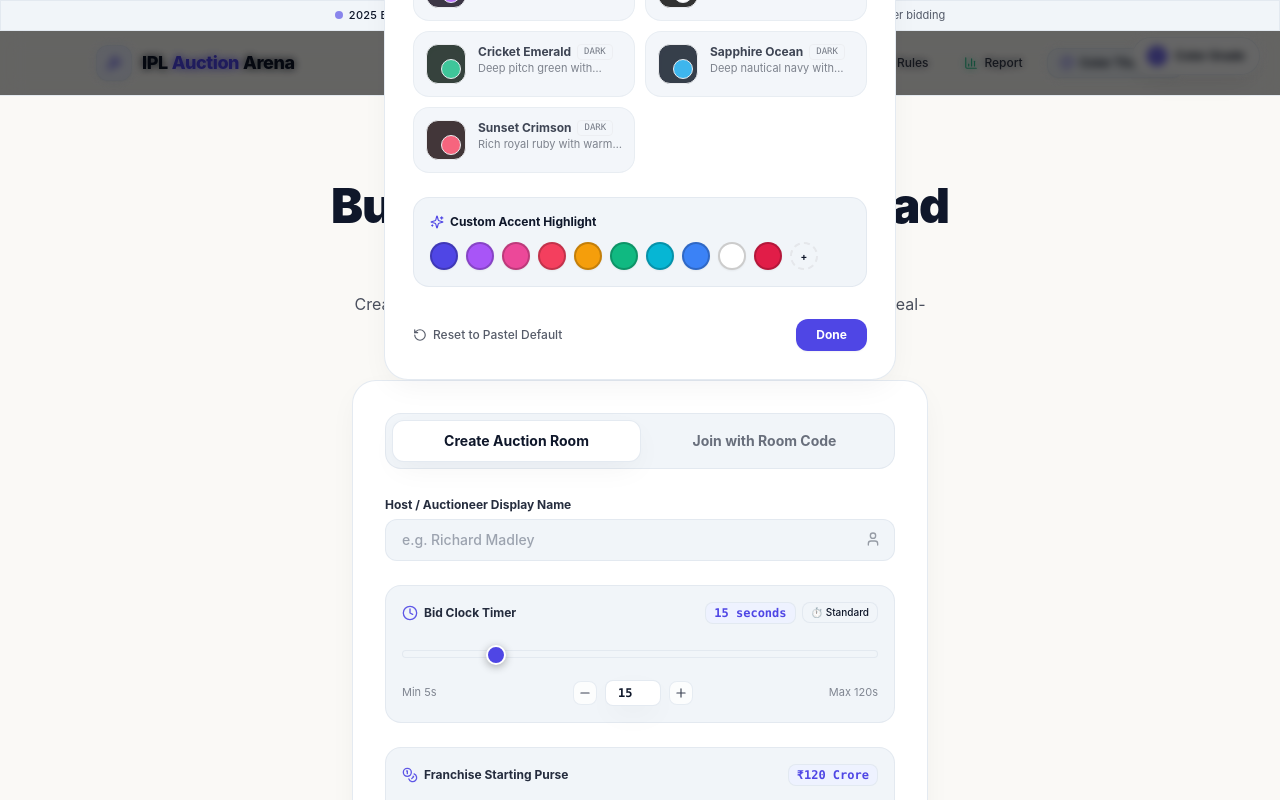
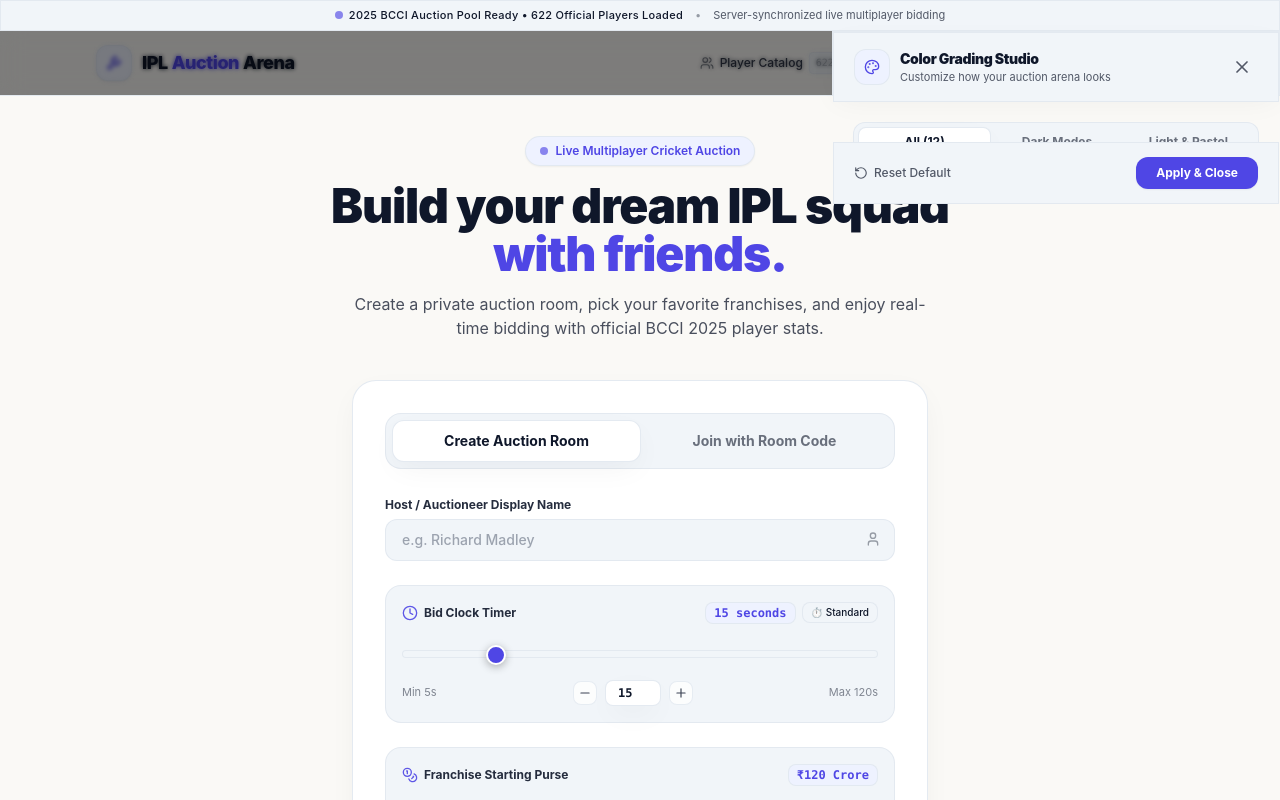
Before and after one commit to tejastp-commits/auction, a Next.js app: page / in a window 1280 px wide. Both pictures are taken after a click on the button "Color Theme". Shown: the top 800 px of the page. Built offline with nearby package versions, Linux system fonts and the light colour scheme.

Commit message:
fix(ui): convert color grader to slide-over drawer to eliminate laptop cutoffs and expand to 12 curated themes plus 16 accent swatches

```diff
--- a/src/app/globals.css
+++ b/src/app/globals.css
@@ -106,6 +106,81 @@
   --theme-accent-light: rgba(244, 63, 94, 0.2);
   --theme-accent-text: #FFFFFF;
   --theme-shadow: 0 16px 40px rgba(20, 5, 8, 0.7);
+}
+
+[data-theme="sakura"] {
+  --theme-bg: #FDF4F5;
+  --theme-surface: #FFFFFF;
+  --theme-subtle: #FCE7E9;
+  --theme-subtle-border: rgba(244, 114, 182, 0.2);
+  --theme-text: #1F1014;
+  --theme-muted: #9F6274;
+  --theme-border: rgba(244, 114, 182, 0.25);
+  --theme-accent: #EC4899;
+  --theme-accent-hover: #DB2777;
+  --theme-accent-light: #FCE7F3;
+  --theme-accent-text: #FFFFFF;
+  --theme-shadow: 0 10px 30px -5px rgba(236, 72, 153, 0.1);
+}
+
+[data-theme="sage"] {
+  --theme-bg: #F4F7F4;
+  --theme-surface: #FFFFFF;
+  --theme-subtle: #E3EBE3;
+  --theme-subtle-border: rgba(16, 185, 129, 0.2);
+  --theme-text: #0E1A12;
+  --theme-muted: #567360;
+  --theme-border: rgba(16, 185, 129, 0.25);
+  --theme-accent: #059669;
+  --theme-accent-hover: #047857;
+  --theme-accent-light: #D1FAE5;
+  --theme-accent-text: #FFFFFF;
+  --theme-shadow: 0 10px 30px -5px rgba(5, 150, 105, 0.1);
+}
+
+[data-theme="mocha"] {
+  --theme-bg: #110B08;
+  --theme-surface: #1E140F;
+  --theme-subtle: #2B1D16;
+  --theme-subtle-border: rgba(217, 119, 6, 0.2);
+  --theme-text: #FDF8F5;
+  --theme-muted: #BFA094;
+  --theme-border: rgba(217, 119, 6, 0.25);
+  --theme-accent: #D97706;
+  --theme-accent-hover: #B45309;
+  --theme-accent-light: rgba(217, 119, 6, 0.2);
+  --theme-accent-text: #FFFFFF;
+  --theme-shadow: 0 16px 40px rgba(17, 11, 8, 0.8);
+}
+
+[data-theme="glacier"] {
+  --theme-bg: #030F17;
+  --theme-surface: #071C2B;
+  --theme-subtle: #0D293D;
+  --theme-subtle-border: rgba(34, 211, 238, 0.2);
+  --theme-text: #F0FDFF;
+  --theme-muted: #67E8F9;
+  --theme-border: rgba(34, 211, 238, 0.25);
+  --theme-accent: #06B6D4;
+  --theme-accent-hover: #0891B2;
+  --theme-accent-light: rgba(6, 182, 212, 0.2);
+  --theme-accent-text: #030F17;
+  --theme-shadow: 0 16px 40px rgba(3, 15, 23, 0.8);
+}
+
+[data-theme="bumblebee"] {
+  --theme-bg: #0D0E11;
+  --theme-surface: #181920;
+  --theme-subtle: #242630;
+  --theme-subtle-border: rgba(250, 204, 21, 0.2);
+  --theme-text: #FFFFFF;
+  --theme-muted: #FDE047;
+  --theme-border: rgba(250, 204, 21, 0.25);
+  --theme-accent: #FACC15;
+  --theme-accent-hover: #EAB308;
+  --theme-accent-light: rgba(250, 204, 21, 0.2);
+  --theme-accent-text: #000000;
+  --theme-shadow: 0 16px 40px rgba(13, 14, 17, 0.8);
 }
 
 body {
@@ -240,6 +315,20 @@
   background: var(--theme-muted);
 }
 
+/* Drawer slide animation */
+@keyframes slide-in-right {
+  from {
+    transform: translateX(100%);
+  }
+  to {
+    transform: translateX(0);
+  }
+}
+
+.animate-slide-in-right {
+  animation: slide-in-right 0.25s cubic-bezier(0.16, 1, 0.3, 1) forwards;
+}
+
 /* Preserve Room & Report Card Utilities */
 .ipl-card {
   background: linear-gradient(180deg, rgba(19, 27, 46, 0.98) 0%, rgba(13, 19, 33, 0.99) 100%);
--- a/src/components/ThemeCustomizer.tsx
+++ b/src/components/ThemeCustomizer.tsx
@@ -1,7 +1,7 @@
 'use client';
 
 import { useState, useEffect } from 'react';
-import { Palette, Check, Sun, Moon, Sparkles, X, RotateCcw } from 'lucide-react';
+import { Palette, Check, X, RotateCcw, Sparkles } from 'lucide-react';
 
 export interface ThemeOption {
   id: string;
@@ -77,25 +77,78 @@
     accentPreview: '#F43F5E',
     description: 'Rich royal ruby with warm coral highlights',
   },
+  {
+    id: 'sakura',
+    name: 'Sakura Blossom',
+    category: 'light',
+    bgPreview: '#FDF4F5',
+    surfacePreview: '#FFFFFF',
+    accentPreview: '#EC4899',
+    description: 'Soft Japanese cherry blossom pink & light rose',
+  },
+  {
+    id: 'sage',
+    name: 'Nordic Sage',
+    category: 'light',
+    bgPreview: '#F4F7F4',
+    surfacePreview: '#FFFFFF',
+    accentPreview: '#059669',
+    description: 'Calm Scandinavian eucalyptus & pastel jade',
+  },
+  {
+    id: 'mocha',
+    name: 'Warm Mocha',
+    category: 'dark',
+    bgPreview: '#110B08',
+    surfacePreview: '#1E140F',
+    accentPreview: '#D97706',
+    description: 'Warm dark espresso with rich amber caramel',
+  },
+  {
+    id: 'glacier',
+    name: 'Glacier Cyan',
+    category: 'dark',
+    bgPreview: '#030F17',
+    surfacePreview: '#071C2B',
+    accentPreview: '#06B6D4',
+    description: 'Deep Arctic night with ice-cold cyan glow',
+  },
+  {
+    id: 'bumblebee',
+    name: 'Electric Yellow',
+    category: 'dark',
+    bgPreview: '#0D0E11',
+    surfacePreview: '#181920',
+    accentPreview: '#FACC15',
+    description: 'Charcoal graphite with electric bumblebee gold',
+  },
 ];
 
+// Expanded 16 Curated Swatches
 const ACCENT_SWATCHES = [
   '#4F46E5', // Indigo
   '#A855F7', // Purple
+  '#7C3AED', // Deep Violet
   '#EC4899', // Pink
   '#F43F5E', // Rose
-  '#F59E0B', // Amber
+  '#E11D48', // Crimson Red
+  '#F59E0B', // Amber Gold
+  '#FACC15', // Electric Yellow
   '#10B981', // Emerald
+  '#059669', // Mint
+  '#84CC16', // Lime
   '#06B6D4', // Cyan
-  '#3B82F6', // Blue
-  '#FFFFFF', // White
-  '#E11D48', // Crimson
+  '#0EA5E9', // Sky Blue
+  '#3B82F6', // Cobalt Blue
+  '#F97316', // Neon Orange
+  '#FFFFFF', // Pure White
 ];
 
 export default function ThemeCustomizer() {
   const [isOpen, setIsOpen] = useState(false);
   const [activeTheme, setActiveTheme] = useState<string>('pastel');
   const [customAccent, setCustomAccent] = useState<string>('');
+  const [activeCategory, setActiveCategory] = useState<'all' | 'dark' | 'light'>('all');
 
   // Helper to calculate contrast text color (black or white)
   const getContrastColor = (hex: string) => {
@@ -159,6 +212,11 @@
     applyTheme('pastel');
   };
 
+  const filteredThemes = PRESET_THEMES.filter((t) => {
+    if (activeCategory === 'all') return true;
+    return t.category === activeCategory;
+  });
+
   return (
     <>
       {/* HEADER LAUNCH BUTTON */}
@@ -173,7 +231,7 @@
         <span className="w-2 h-2 rounded-full theme-btn-primary ml-0.5" />
       </button>
 
-      {/* FLOATING ACTION PILL (BOTTOM CORNER) */}
+      {/* FLOATING ACTION PILL (BOTTOM-RIGHT CORNER) */}
       <div className="fixed bottom-5 right-5 z-40">
         <button
           type="button"
@@ -187,25 +245,32 @@
         </button>
       </div>
 
-      {/* MODAL / DRAWER */}
+      {/* SLIDE-OVER DRAWER (NEVER CLIPPED ON LAPTOPS) */}
       {isOpen && (
-        <div className="fixed inset-0 z-50 flex items-center justify-center p-4 bg-black/60 backdrop-blur-sm animate-fade-in">
+        <div className="fixed inset-0 z-50 overflow-hidden">
+          {/* Subtle backdrop overlay */}
           <div
-            className="w-full max-w-lg theme-card rounded-3xl p-6 sm:p-7 shadow-2xl relative border theme-border max-h-[90vh] overflow-y-auto"
+            className="fixed inset-0 bg-black/50 backdrop-blur-[2px] transition-opacity"
+            onClick={() => setIsOpen(false)}
+          />
+
+          <div className="fixed inset-y-0 right-0 max-w-full flex pl-4 sm:pl-10">
+            <aside
+              className="w-screen max-w-md h-full flex flex-col theme-card border-l theme-border shadow-2xl animate-slide-in-right relative"
               onClick={(e) => e.stopPropagation()}
             >
-            {/* Header */}
-            <div className="flex items-center justify-between pb-4 border-b theme-border mb-5">
+              {/* STICKY HEADER */}
+              <div className="px-5 py-4 border-b theme-border flex items-center justify-between shrink-0 theme-subtle-box">
                 <div className="flex items-center gap-2.5">
                   <div className="w-9 h-9 rounded-xl theme-accent-badge flex items-center justify-center">
                     <Palette className="w-4 h-4 theme-accent-text" />
                   </div>
                   <div>
-                  <h3 className="text-base font-black tracking-tight">
-                    Website Color Grading
+                    <h3 className="text-sm font-black tracking-tight">
+                      Color Grading Studio
                     </h3>
-                  <p className="text-xs opacity-70">
-                    Choose presets or customize colors to match your taste.
+                    <p className="text-[11px] opacity-70">
+                      Customize how your auction arena looks
                     </p>
                   </div>
                 </div>
@@ -214,61 +279,100 @@
                   type="button"
                   onClick={() => setIsOpen(false)}
                   className="p-1.5 rounded-xl opacity-70 hover:opacity-100 hover:bg-slate-500/10 transition-all cursor-pointer"
+                  title="Close Color Studio"
                 >
                   <X className="w-5 h-5" />
                 </button>
               </div>
 
-            {/* PRESET THEMES GRID */}
-            <div className="space-y-3 mb-6">
+              {/* SCROLLABLE BODY (PERFECT FOR ALL LAPTOPS) */}
+              <div className="flex-1 overflow-y-auto px-5 py-5 space-y-6 overscroll-contain">
+                {/* CATEGORY FILTER PILLS */}
+                <div className="flex rounded-xl theme-subtle-box p-1 border theme-border">
+                  <button
+                    type="button"
+                    onClick={() => setActiveCategory('all')}
+                    className={`flex-1 py-1.5 text-xs font-bold rounded-lg transition-all cursor-pointer ${
+                      activeCategory === 'all'
+                        ? 'theme-card shadow-sm font-black'
+                        : 'opacity-60 hover:opacity-100'
+                    }`}
+                  >
+                    All ({PRESET_THEMES.length})
+                  </button>
+                  <button
+                    type="button"
+                    onClick={() => setActiveCategory('dark')}
+                    className={`flex-1 py-1.5 text-xs font-bold rounded-lg transition-all cursor-pointer ${
+                      activeCategory === 'dark'
+                        ? 'theme-card shadow-sm font-black'
+                        : 'opacity-60 hover:opacity-100'
+                    }`}
+                  >
+                    Dark Modes
+                  </button>
+                  <button
+                    type="button"
+                    onClick={() => setActiveCategory('light')}
+                    className={`flex-1 py-1.5 text-xs font-bold rounded-lg transition-all cursor-pointer ${
+                      activeCategory === 'light'
+                        ? 'theme-card shadow-sm font-black'
+                        : 'opacity-60 hover:opacity-100'
+                    }`}
+                  >
+                    Light & Pastel
+                  </button>
+                </div>
+
+                {/* 12 PRESET THEMES LIST */}
+                <div className="space-y-2.5">
                   <div className="flex items-center justify-between text-xs font-bold uppercase tracking-wider opacity-75">
-                <span>Curated Color Themes</span>
+                    <span>Preset Themes</span>
                     <span className="text-[10px] font-mono lowercase opacity-60">
-                  {PRESET_THEMES.length} options
+                      live preview
                     </span>
                   </div>
 
-              <div className="grid grid-cols-1 sm:grid-cols-2 gap-2.5">
-                {PRESET_THEMES.map((theme) => {
+                  <div className="grid grid-cols-1 sm:grid-cols-2 gap-2">
+                    {filteredThemes.map((theme) => {
                       const isSelected = activeTheme === theme.id;
                       return (
                         <button
                           key={theme.id}
                           type="button"
                           onClick={() => applyTheme(theme.id)}
-                      className={`p-3 rounded-2xl border text-left transition-all flex items-start gap-3 cursor-pointer ${
+                          className={`p-2.5 rounded-xl border text-left transition-all flex items-start gap-2.5 cursor-pointer ${
                             isSelected
-                          ? 'ring-2 ring-indigo-500 border-transparent shadow-md'
+                              ? 'ring-2 ring-[var(--theme-accent)] border-transparent shadow-md'
                               : 'theme-subtle-box opacity-80 hover:opacity-100'
                           }`}
                         >
-                      {/* Color Preview Swatch */}
+                          {/* Color Swatch Preview */}
                           <div
-                        className="w-10 h-10 rounded-xl shrink-0 flex items-center justify-center border shadow-inner relative overflow-hidden"
+                            className="w-8 h-8 rounded-lg shrink-0 flex items-center justify-center border shadow-inner relative overflow-hidden"
                             style={{ backgroundColor: theme.bgPreview }}
                           >
                             <div
-                          className="w-5 h-5 rounded-full absolute bottom-1 right-1 border"
+                              className="w-3.5 h-3.5 rounded-full absolute bottom-0.5 right-0.5 border"
                               style={{ backgroundColor: theme.accentPreview }}
                             />
                             {isSelected && (
                               <Check
-                            className="w-4 h-4 relative z-10"
-                            style={{ color: theme.category === 'dark' ? '#FFFFFF' : '#000000' }}
+                                className="w-3.5 h-3.5 relative z-10"
+                                style={{
+                                  color: theme.category === 'dark' ? '#FFFFFF' : '#000000',
+                                }}
                               />
                             )}
                           </div>
 
                           <div className="min-w-0 flex-1">
-                        <div className="flex items-center gap-1.5">
+                            <div className="flex items-center justify-between">
                               <span className="text-xs font-bold truncate">
                                 {theme.name}
                               </span>
-                          <span className="text-[9px] px-1.5 py-0.2 rounded font-mono uppercase opacity-70 border">
-                            {theme.category}
-                          </span>
                             </div>
-                        <p className="text-[11px] opacity-65 leading-tight mt-0.5 line-clamp-1">
+                            <p className="text-[10px] opacity-65 leading-tight line-clamp-1 mt-0.5">
                               {theme.description}
                             </p>
                           </div>
@@ -278,12 +382,12 @@
                   </div>
                 </div>
 
-            {/* CUSTOM ACCENT COLOR PICKER */}
-            <div className="p-4 rounded-2xl theme-subtle-box border theme-border space-y-3 mb-6">
+                {/* 16 CUSTOM ACCENT COLOR SWATCHES */}
+                <div className="p-4 rounded-2xl theme-subtle-box border theme-border space-y-3">
                   <div className="flex items-center justify-between text-xs font-bold">
                     <span className="flex items-center gap-1.5">
                       <Sparkles className="w-3.5 h-3.5 theme-accent-text" />
-                  <span>Custom Accent Highlight</span>
+                      <span>Custom Accent Color (16 Swatches)</span>
                     </span>
                     {customAccent && (
                       <span className="text-[10px] font-mono px-2 py-0.5 rounded theme-accent-badge font-bold uppercase">
@@ -292,16 +396,17 @@
                     )}
                   </div>
 
-              <div className="flex flex-wrap items-center gap-2">
+                  <div className="grid grid-cols-8 gap-2">
                     {ACCENT_SWATCHES.map((color) => (
                       <button
                         key={color}
                         type="button"
                         onClick={() => applyTheme(activeTheme, color)}
-                    className="w-7 h-7 rounded-full border-2 transition-transform hover:scale-110 active:scale-95 flex items-center justify-center cursor-pointer shadow-sm"
+                        className="w-7 h-7 rounded-full border-2 transition-transform hover:scale-115 active:scale-95 flex items-center justify-center cursor-pointer shadow-sm mx-auto"
                         style={{
                           backgroundColor: color,
-                      borderColor: customAccent === color ? '#FFFFFF' : 'rgba(0,0,0,0.2)',
+                          borderColor:
+                            customAccent === color ? 'var(--theme-text)' : 'rgba(0,0,0,0.2)',
                         }}
                         title={color}
                       >
@@ -313,32 +418,35 @@
                         )}
                       </button>
                     ))}
+                  </div>
 
-                {/* HTML Native Color Picker */}
-                <label
-                  className="w-7 h-7 rounded-full border-2 border-dashed flex items-center justify-center cursor-pointer hover:scale-110 transition-transform relative overflow-hidden"
-                  title="Pick Any Custom Color"
-                >
+                  {/* HTML NATIVE COLOR PICKER */}
+                  <div className="pt-2 border-t theme-border flex items-center justify-between">
+                    <span className="text-[11px] opacity-70">
+                      Pick any custom HEX color:
+                    </span>
+                    <label className="inline-flex items-center gap-2 px-3 py-1 rounded-lg border theme-border theme-card cursor-pointer hover:opacity-90 transition-all text-xs font-bold">
                       <input
                         type="color"
                         value={customAccent || '#4F46E5'}
                         onChange={(e) => applyTheme(activeTheme, e.target.value)}
-                    className="opacity-0 absolute inset-0 cursor-pointer w-full h-full"
+                        className="w-4 h-4 rounded cursor-pointer border-0 p-0"
                       />
-                  <span className="text-[10px] font-bold">+</span>
+                      <span>Palette Wheel</span>
                     </label>
                   </div>
                 </div>
+              </div>
 
-            {/* FOOTER ACTIONS */}
-            <div className="flex items-center justify-between pt-2">
+              {/* STICKY FOOTER (ALWAYS VISIBLE ON ANY SCREEN) */}
+              <div className="px-5 py-3.5 border-t theme-border flex items-center justify-between shrink-0 theme-subtle-box">
                 <button
                   type="button"
                   onClick={handleReset}
                   className="inline-flex items-center gap-1.5 text-xs opacity-70 hover:opacity-100 transition-opacity cursor-pointer font-medium"
                 >
                   <RotateCcw className="w-3.5 h-3.5" />
-                <span>Reset to Pastel Default</span>
+                  <span>Reset Default</span>
                 </button>
 
                 <button
@@ -346,9 +454,10 @@
                   onClick={() => setIsOpen(false)}
                   className="px-5 py-2 rounded-xl text-xs font-bold theme-btn-primary shadow-sm hover:opacity-90 transition-all cursor-pointer"
                 >
-                Done
+                  Apply & Close
                 </button>
               </div>
+            </aside>
           </div>
         </div>
       )}
```
Lines whose indentation alone changed are shown as unchanged.
